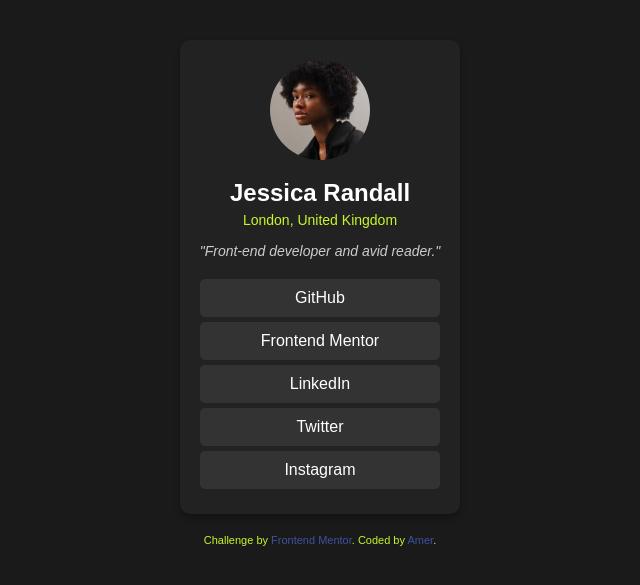
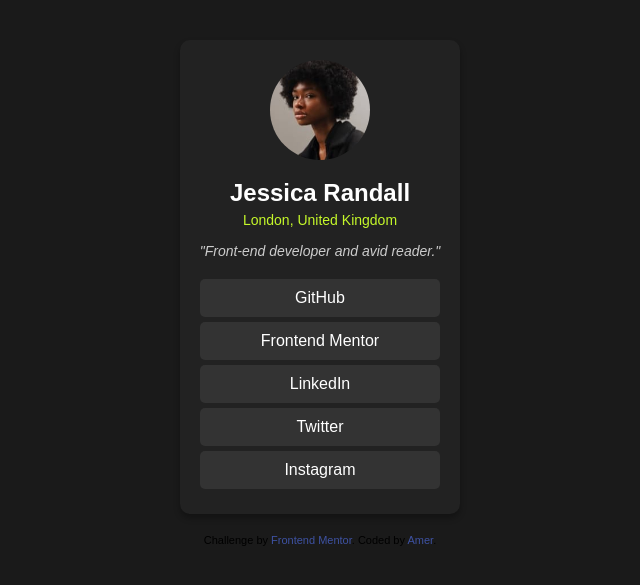
Before and after one commit to Amer-10/Challenge-the-Social-Media-page-of-the-Front-End-Mentor-website, a plain HTML site: page index.html in a window 1280 px wide. Shown: the part 127-712 px from the top of the page, without its empty margins (320-960 px from the left). Drawn offline with Linux system fonts and the light colour scheme.

Commit message:
Update style.css

```diff
--- a/style.css
+++ b/style.css
@@ -74,7 +74,6 @@ h1 {
 }
 .attribution {
     margin-top: 20px;
-    color: hsl(75, 94%, 57%);
     font-size: 12px;
 }
 
```
